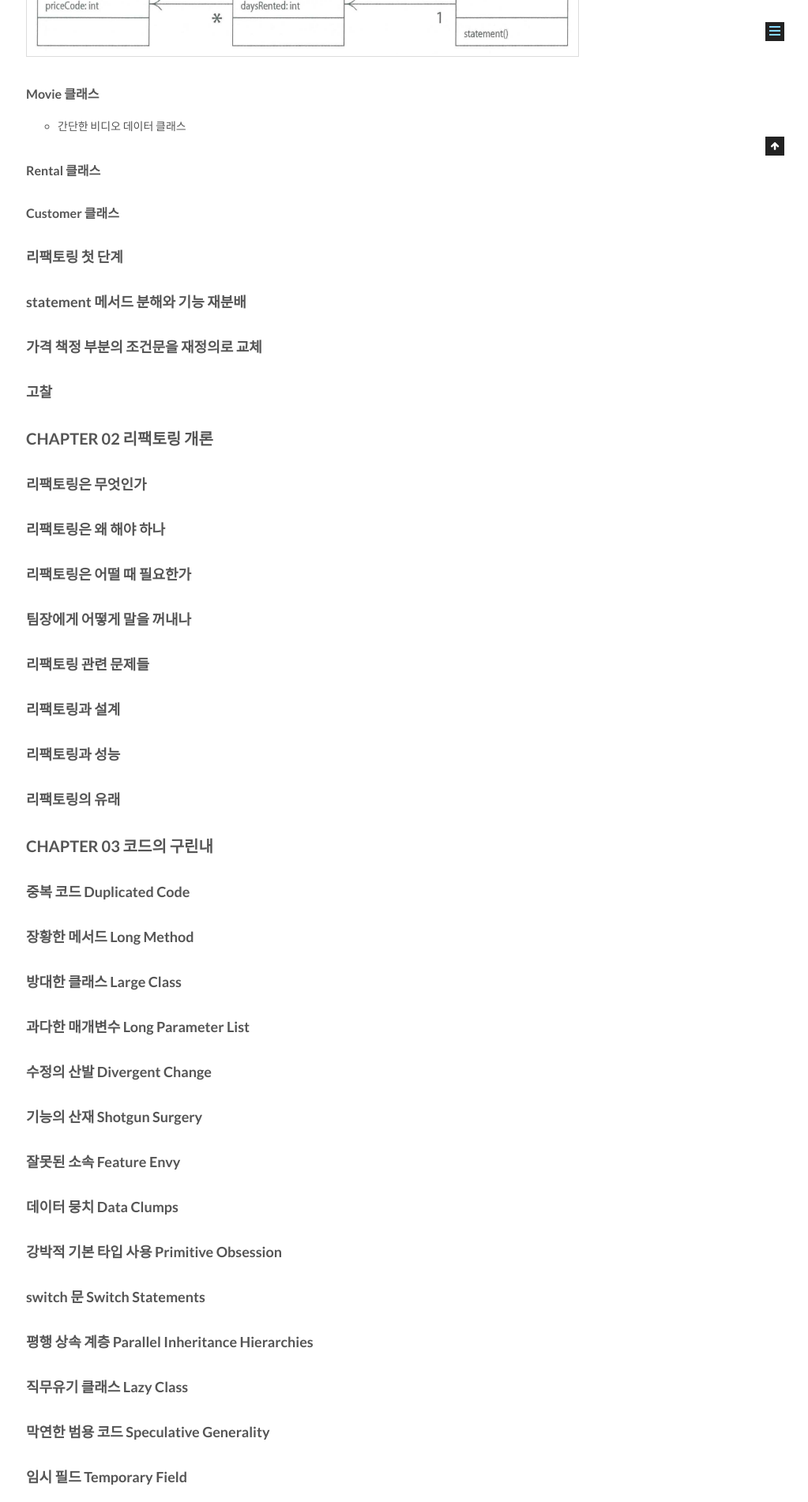
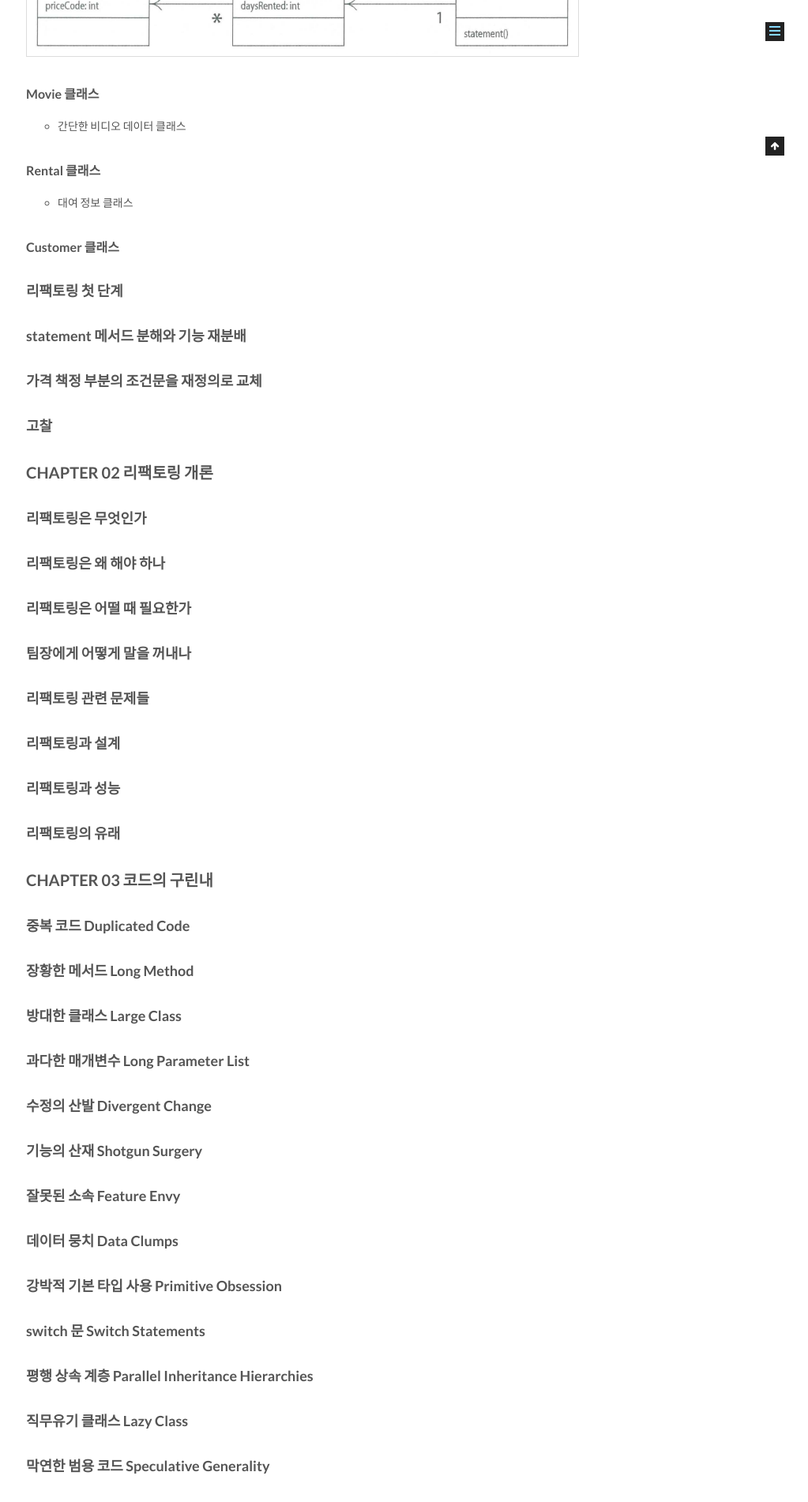
Before and after one commit to csj4032/csj4032.github.io, a Jekyll site: the page built from _posts/2018-04-16-Refactoring.md, in a window 1280 px wide. Shown: the part 803-2705 px from the top of the page at 79% size, without its empty margins (257-1280 px from the left). Built offline with Jekyll 4.4.1, drawn with Linux system fonts in a browser that asks for light colours; comment, search, counter and statistics services are not loaded.

Commit message:
리팩토링 포스팅 수정

```diff
--- a/_posts/2018-04-16-Refactoring.md
+++ b/_posts/2018-04-16-Refactoring.md
@@ -21,6 +21,7 @@ comments: true
 * 간단한 비디오 데이터 클래스
 
 #### Rental 클래스
+* 대여 정보 클래스
 
 #### Customer 클래스
 
```
